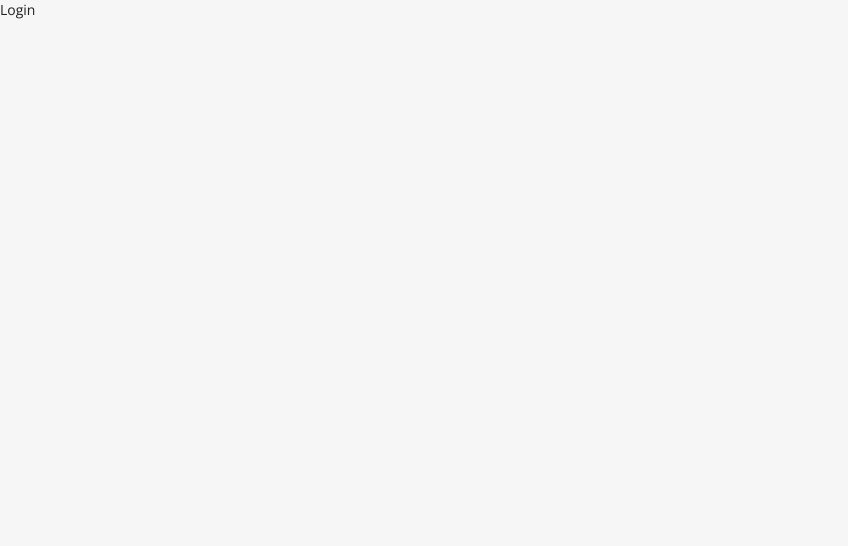
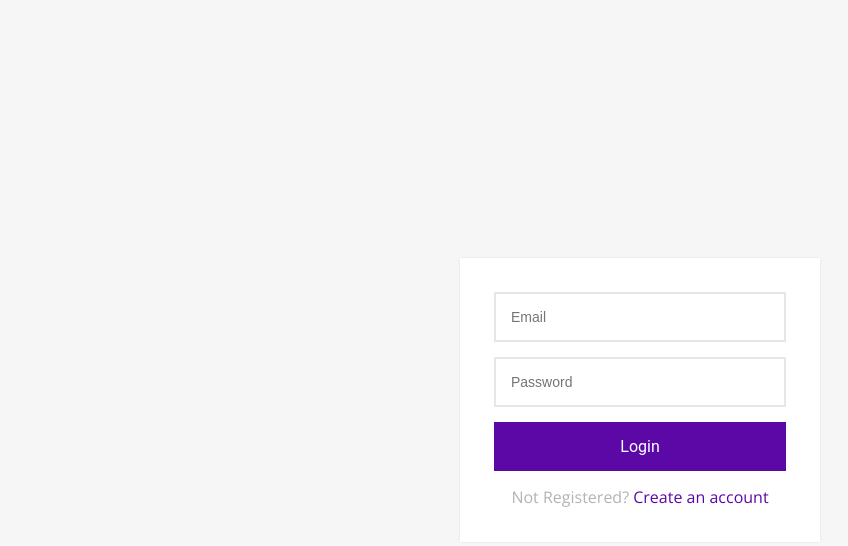
Before and after one commit to GabrielPenke292/laravel-react-full-stack, a React (Vite) app in the folder react/: page /login in a window 1280 px wide. Shown: the top 546 px of the page, without its empty margins (0-848 px from the left). Built offline with nearby package versions, Linux system fonts and the light colour scheme.

Commit message:
feat: marcação do form de login

```diff
--- a/react/src/views/Login.jsx
+++ b/react/src/views/Login.jsx
@@ -1,3 +1,19 @@
 export default () => {
-    return <>Login</>;
+    const onSubmit = (e) => {
+        e.preventDefault();
+    };
+    return (
+        <div className="login-signup-form animated fadeInDown">
+            <div className="form">
+                <form action="" onSubmit={onSubmit}>
+                    <input type="email" placeholder="Email" />
+                    <input type="password" placeholder="Password" />
+                    <button className="btn btn-block">Login</button>
+                    <p className="message">
+                        Not Registered? <a href="/signup">Create an account</a>
+                    </p>
+                </form>
+            </div>
+        </div>
+    );
 };
```
